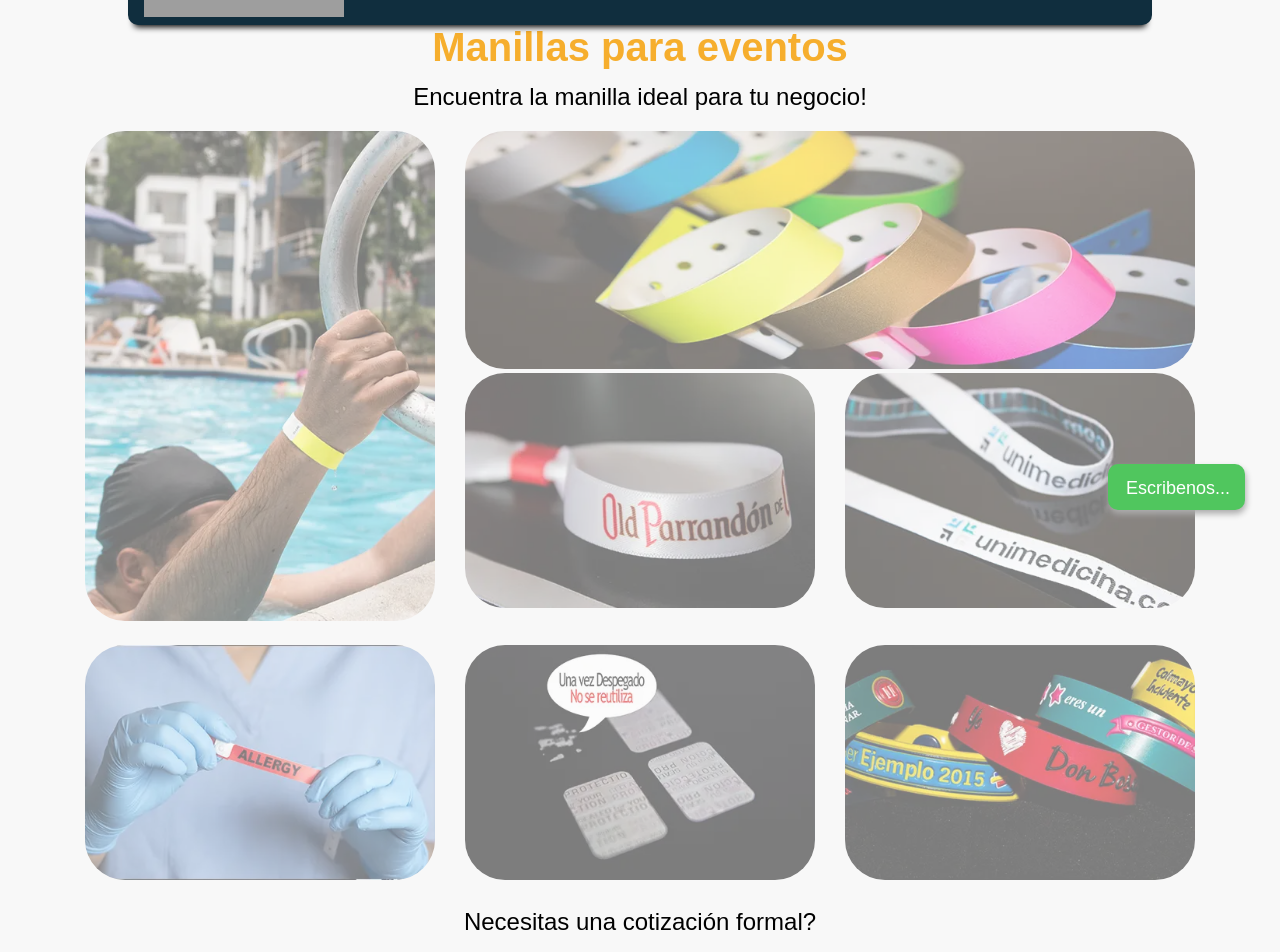
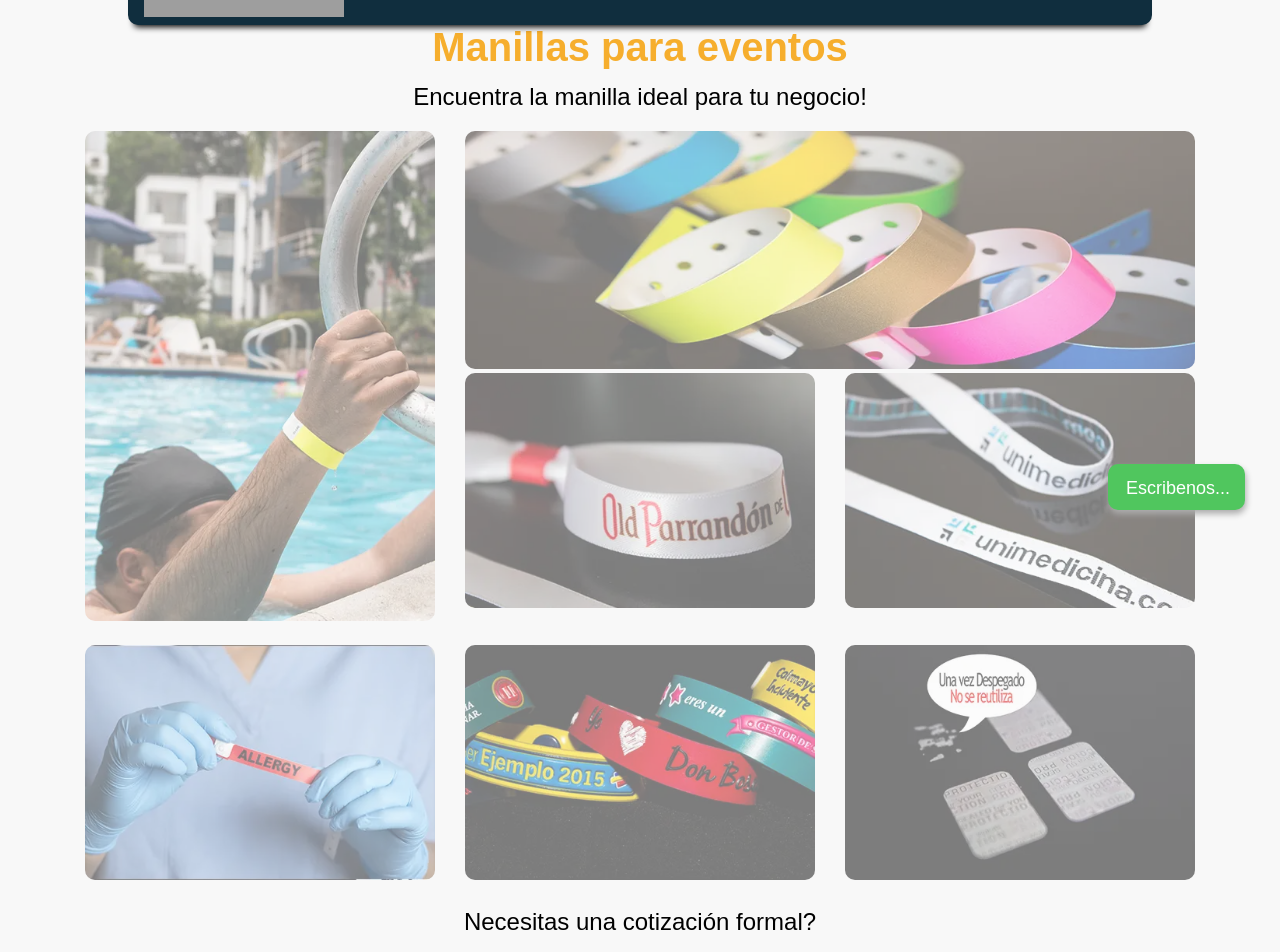
Before and after one commit to alecapo2020/man, a React (Create React App) app: page /ManillasMenu in a window 1280 px wide. Shown: the part 260-1212 px from the top of the page. Built offline with nearby package versions, Linux system fonts and the light colour scheme; grey boxes are pictures that could not be loaded; some icons are missing.

Commit message:
miercoles1430

```diff
--- a/src/components/pages/Inicio.jsx
+++ b/src/components/pages/Inicio.jsx
@@ -39,7 +39,7 @@ export const Inicio = () => {
               <img
                 className="img-fluid"
                 src="/img/inicio/manillas-tyvek.webp"
-                alt="Manillas tyvek"
+                alt="Muestra de Manillas tyvek en colores rojo, verde, azul y amarillo"
               />
             </div>
 
@@ -58,7 +58,7 @@ export const Inicio = () => {
               <img
                 className="img-fluid nuevafoto"
                 src="img/inicio/Manillasparaeventos1.webp"
-                alt="Manillas de Identificacion"
+                alt="Muestra del uso de Manillas de Identificacion para el empleo en eventos culturales"
               />
               <br />
               <br />
@@ -87,7 +87,7 @@ export const Inicio = () => {
               <img
                 className="img-fluid nuevafoto"
                 src="img/inicio/Manillasparaeventos2.webp"
-                alt="Manillas para eventos bogota"
+                alt="Mustra del empleo de las manillas plasticas en ambientes recreativos, hombre con hijo en piscina"
               />
               <br />
               <br />
@@ -115,7 +115,7 @@ export const Inicio = () => {
               <img
                 className="img-fluid nuevafoto"
                 src="img/inicio/Manillasparaeventos3.webp"
-                alt="Manillas de seguridad Papel Tyvek"
+                alt="Muestra del uso de Manillas de seguridad Papel Tyvek en ambientes hospitalarios"
               />
               <br />
               <br />
--- a/src/components/pages/ManillasMenu.jsx
+++ b/src/components/pages/ManillasMenu.jsx
@@ -1,14 +1,10 @@
 import React, { Fragment } from "react";
-import {
-    Link
-} from "react-router-dom";
+import { Link } from "react-router-dom";
 
 const ManillasMenu = () => {
   return (
     <Fragment>
       <form>
-
-
         <div className="container">
           <div className="textomenumanillas">
             <h1>Manillas para eventos</h1>
@@ -19,57 +15,75 @@ const ManillasMenu = () => {
 
           <div className="row">
             <div className="col-md-4">
+
+                <Link to="/productos/manillas-tyvek">
                   <img
                     className="img-fluid menumanillas"
                     src="img/MenuManillas/1.webp"
-              alt="Manillas de Identificacion"
+                    alt="Hombre saliendo de piscina usando una manillas en tyvek"
                   />
+
+                </Link>
+
+
             </div>
             <div className="col-md-8">
+              <Link to="/productos/manillas-plasticas">
                 <img
                   className="img-fluid menumanillas"
                   src="img/MenuManillas/2.webp"
-              alt="Manillas de Identificacion"
+                  alt="Muestra en amarillo, oro, rosa y azul de varias Manillas de Identificacion en plastico "
                 />
+              </Link>
               <div className="row py-1">
                 <div className="col-md-6">
+                  <Link to="/productos/manillas-sublimadas">
                     <img
                       className="img-fluid menumanillas"
                       src="img/MenuManillas/3.webp"
-                  alt="Manillas de Identificacion"
+                      alt="Muestra de Manillas sublimadas de Identificacion de color blanco"
                     />
+                  </Link>
                 </div>
                 <div className="col-md-6">
+                  <Link to="/productos/manillas-tejidas">
                     <img
                       className="img-fluid menumanillas"
                       src="img/MenuManillas/4.webp"
-                  alt="Manillas de Identificacion"
+                      alt="Muestra de manillas tejidas de Identificacion en color blanco"
                     />
+                  </Link>
                 </div>
               </div>
             </div>
           </div>
           <div className="row py-4">
             <div className="col-md-4">
+              <Link to="/productos/manillas-hospitalarias">
                 <img
                   className="img-fluid menumanillas"
                   src="img/MenuManillas/5.webp"
-              alt="Manillas de Identificacion"
+                  alt="Muestra de Manillas de Identificacion en color rojo para el uso en ambientes hospitalarios"
                 />
+              </Link>
             </div>
             <div className="col-md-4">
+              <Link to="/productos/manillas-plastisol">
+                <img
+                  className="img-fluid menumanillas"
+                  src="img/MenuManillas/7.webp"
+                  alt="Muestra de Manillas de Identificacion y recordatorios hechos en plastisol de diversos colores"
+                />
+              </Link>
+            </div>
+            <div className="col-md-4">
+              <Link to="/productos/hologramas">
                 <img
                   className="img-fluid menumanillas"
                   src="img/MenuManillas/6.webp"
-              alt="Manillas de Identificacion"
+                  alt="Muestra de hologramas de seguridad pegados y sin despegar"
                 />
-          </div>
-          <div className="col-md-4">
-            <img
-              className="img-fluid menumanillas"
-              src="img/MenuManillas/7.webp"
-              alt="Manillas de Identificacion"
-            />
+              </Link>
             </div>
           </div>
           <div className="text-center">
@@ -77,7 +91,6 @@ const ManillasMenu = () => {
               Necesitas una cotización formal?
             </p>
           </div>
-
 
           <div className="text-center py-4">
             <Link to="/cotizacion">
@@ -87,12 +100,7 @@ const ManillasMenu = () => {
                 </button>
               </div>
             </Link>
-
           </div>
-
-
-
-
         </div>
       </form>
     </Fragment>
--- a/src/css/style.css
+++ b/src/css/style.css
@@ -829,7 +829,7 @@ text-align: center;
 /* MENU MANILLAS  */
 
 .menumanillas {
-  border-radius: 40px;
+  border-radius: 10px;
   filter: opacity(50%);
 }
 
@@ -837,6 +837,17 @@ text-align: center;
   filter: grayscale(0%);
   -webkit-filter: grayscale(0%);
   cursor: pointer;
+}
+
+.imageholder {
+  position:relative;
+
+}
+
+.imageholder span {
+  position:absolute;
+  right:10px;
+  top:10px;
 }
 
 .textomenumanillas h1 {
```
Also changed, not shown: 1 other file (tests, documents, lock files or other folders). Lines whose indentation alone changed are shown as unchanged.
